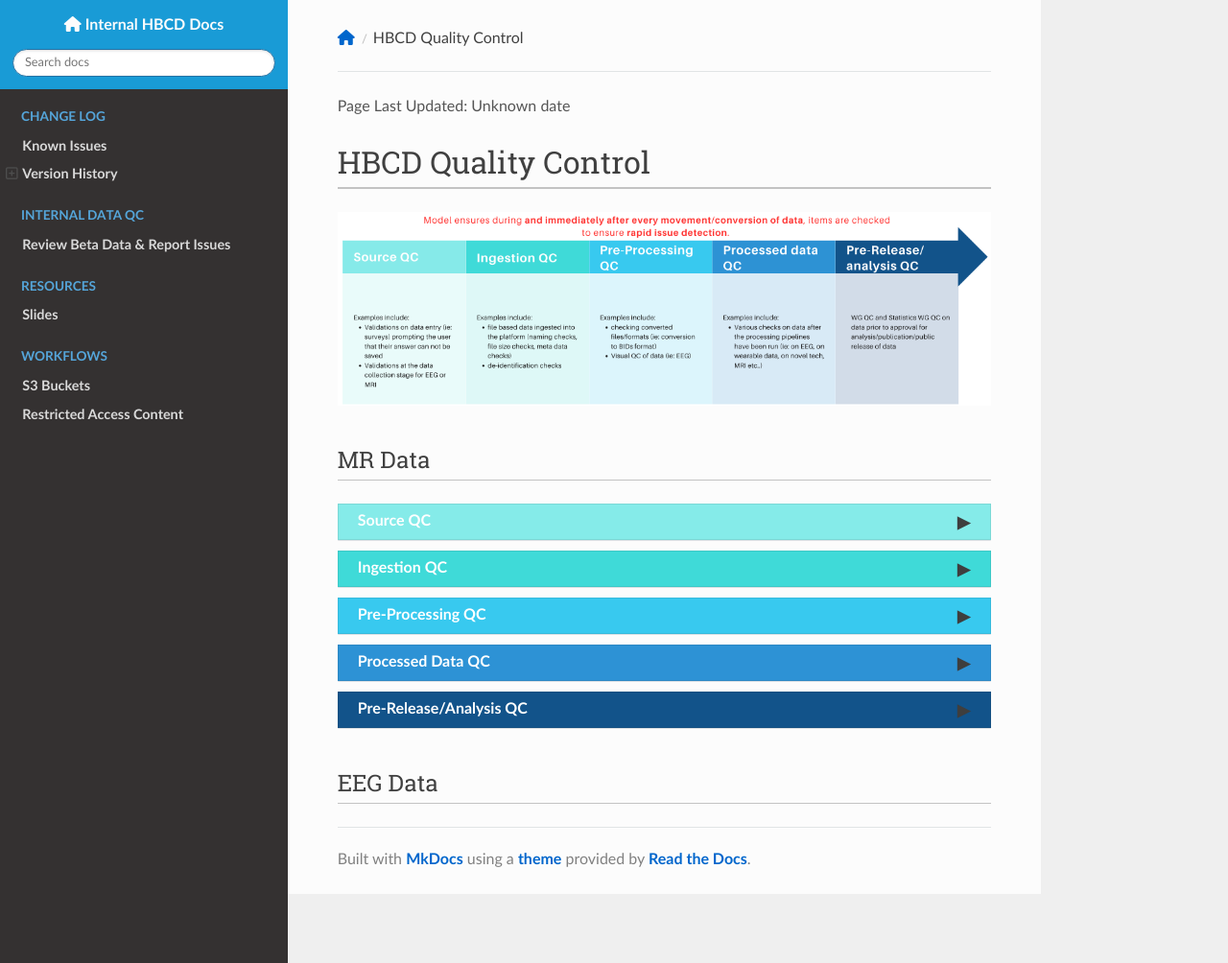
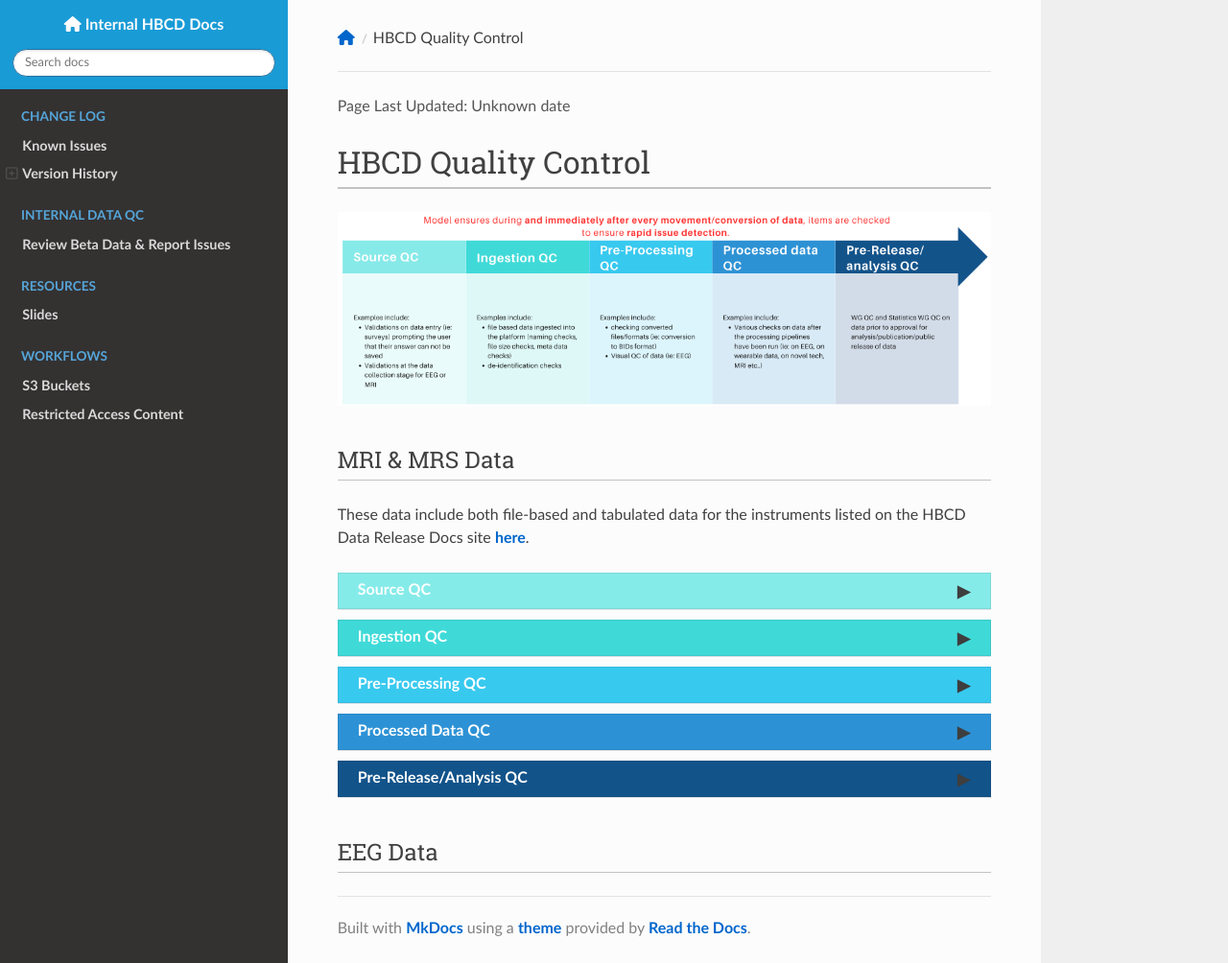
Before and after one commit to DCAN-Labs/hbcd-docs-internal, an MkDocs documentation site: the page built from docs/workflows/qc.md, in a window 1280 px wide and 1004 px high. Shown: the whole window at 96% size. Built offline with MkDocs 1.6.1, drawn with Linux system fonts in a browser that asks for light colours; nearby versions of some CDN libraries.

Commit message:
more content

```diff
--- a/docs/workflows/qc.md
+++ b/docs/workflows/qc.md
@@ -3,7 +3,9 @@
 ![](images/qc-wf.png)
 
 
-## MR Data
+## MRI & MRS Data
+
+These data include both file-based and tabulated data for the instruments listed on the HBCD Data Release Docs site [here](https://docs.hbcdstudy.org/latest/instruments/#mri).
 
 <div id="source" class="source-banner" onclick="toggleCollapse(this)">
   <span class="text-with-link">
@@ -15,7 +17,9 @@
   <span class="arrow">▸</span>
 </div>
 <div class="collapsible-content">
-<p>ADD CONTENT</p>
+<p>Validations performed during MRI & MRS data acquisition include:<br>
+ • XXXX<br>
+ • XXXX<br></p>
 </div>
 
 <div id="ingestion" class="ingestion-banner" onclick="toggleCollapse(this)">
@@ -28,25 +32,10 @@
   <span class="arrow">▸</span>
 </div>
 <div class="collapsible-content">
-<p>ADD CONTENT</p>
-</div>
-
-<div id="preproc" class="preproc-banner" onclick="toggleCollapse(this)">
-  <span class="text-with-link">
-  <span class="text">Pre-Processing QC</span>
-  <a class="anchor-link" href="#preproc" title="Copy link">
-  <i class="fa-solid fa-link"></i>
-  </a>
-  </span>
-  <span class="arrow">▸</span>
-</div>
-<div class="collapsible-content">
-<p><b>AUTOMATED QC</b> (see <a href="https://docs.hbcdstudy.org/latest/instruments/mri/qc/#automated-qc">HBCD Data Release Docs</a> for full details)</p>
-
-<p><i><strong>Protocol compliance</strong></i><br>
+<p>As outlined in the <a href="../data-proc-wf">data processing workflow diagram</a>, raw data are sent via FIONA to UMN SCE/HST and HBCD Central/JCVI. Data are checked for protocal compliance and completion - see <a href="https://docs.hbcdstudy.org/latest/instruments/mri/qc/#automated-qc">HBCD Data Release Docs</a> for full details. In summary:</p>
+<p><b>Protocol compliance</b><br>
 This is based on extraction of information from DICOM headers to identify common issues and protocol deviations (e.g.  missing files or incorrect patient orientation). Criteria include whether key imaging parameters, such as voxel size or repetition time, match the expected values for a given scanner.</p>
-
-<p><i><strong>Completeness checks</strong></i><br>
+<p><b>Completeness checks</b><br>
 A complete imaging session consists of the following valid series:
 <table class="table-no-vertical-lines" style="width: 100%; border-collapse: collapse; table-layout: fixed;">
     <tbody>
@@ -77,7 +66,49 @@
 </tbody>
 </table>
 </p>
+</div>
 
+<div id="preproc" class="preproc-banner" onclick="toggleCollapse(this)">
+  <span class="text-with-link">
+  <span class="text">Pre-Processing QC</span>
+  <a class="anchor-link" href="#preproc" title="Copy link">
+  <i class="fa-solid fa-link"></i>
+  </a>
+  </span>
+  <span class="arrow">▸</span>
+</div>
+<div class="collapsible-content">
+<p><b>AUTOMATED QC</b> (see <a href="https://docs.hbcdstudy.org/latest/instruments/mri/qc/#automated-qc">HBCD Data Release Docs</a> for full details)</p>
+<table style="width: 100%; border-collapse: collapse; table-layout: fixed; font-size: 14px">
+<thead>
+<tr>
+    <th style="width: 20%; text-align: center;">Modality</th>
+    <th style="width: 80%; text-align: center;">QC Procedures</th>
+</tr>
+</thead>
+<tbody>
+<tr>
+<td style="word-wrap: break-word; white-space: normal;">Structural (T1w, T2w, qMRI)</td>
+<td style="word-wrap: break-word; white-space: normal;">• Deep learning model estimates motion artifacts<br />• Signal-to-noise ratio (SNR) computed</td>
+</tr>
+<tr>
+<td style="word-wrap: break-word; white-space: normal;">dMRI</td>
+<td style="word-wrap: break-word; white-space: normal;">• Framewise displacement (FD) for head motion<br />• Head motion estimated via <span class="tooltip">registration to tensor-synthesized images<span class="tooltiptext">accounts for contrast differences across orientations</span></span> (<a href="https://doi.org/10.1002/hbm.20619">Hagler et al. 2009</a>)<br />• Identification of <span class="tooltip">dark slices<span class="tooltiptext">artifacts caused by abrupt head movements</span></span> via RMS difference between raw and tensor-fitted data<br />• Total slices and frames with motion artifacts calculated<br />• Metrics for line artifacts and field-of-view (FOV) cutoff</td>
+</tr>
+<tr>
+<td style="word-wrap: break-word; white-space: normal;">fMRI</td>
+<td style="word-wrap: break-word; white-space: normal;">• FD for head motion (average FD and seconds with FD &lt; 0.2 mm, 0.3 mm, 0.4 mm) (<a href="https://doi.org/10.1016/j.neuroimage.2011.10.018">Power et al., 2012</a>)<br />• Metrics for line artifacts and FOV cutoff<br />• <span class="tooltip">FWHM<span class="tooltiptext">Full width half max () spatial smoothness</span></span> and <span class="tooltip">tSNR<span class="tooltiptext">temporal SNR</span></span> computed after motion correction (<a href="https://doi.org/10.1016/j.neuroimage.2005.01.007">Triantafyllou et al. 2005</a>)</td>
+</tr>
+<tr>
+<td style="word-wrap: break-word; white-space: normal;">Field Maps</td>
+<td style="word-wrap: break-word; white-space: normal;">• Metrics for line artifacts and FOV cutoff</td>
+</tr>
+<tr>
+<td style="word-wrap: break-word; white-space: normal;">All Modalities</td>
+<td style="word-wrap: break-word; white-space: normal;">• SNR computed where applicable</td>
+</tr>
+</tbody>
+</table>
 
 <p><b>MANUAL QC</b> (see <a href="https://docs.hbcdstudy.org/latest/instruments/mri/qc/#manual-review">HBCD Data Release Docs</a> for full details)</p>
 <table style="width: 100%; border-collapse: collapse; table-layout: fixed; font-size: 14px">
@@ -122,7 +153,7 @@
   <span class="arrow">▸</span>
 </div>
 <div class="collapsible-content">
-ADD CONTENT
+<p>QC is performed on processed MR data using BrainSwipes - please see full details <a href="https://docs.hbcdstudy.org/latest/instruments/mri/qc/#brainswipes">here</a>.</p>
 </div>
 
 <div id="pre-release" class="pre-release-banner" onclick="toggleCollapse(this)">
```
